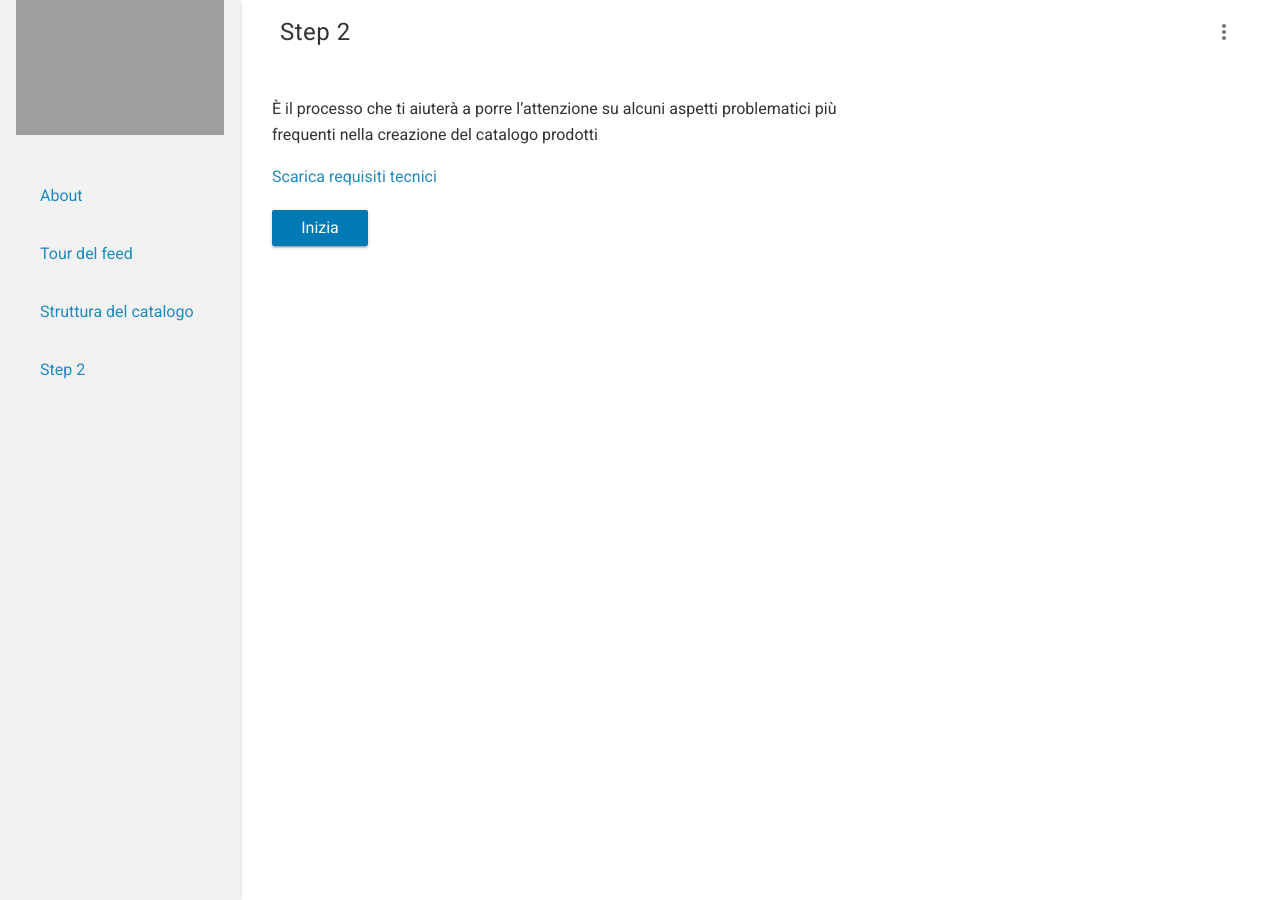
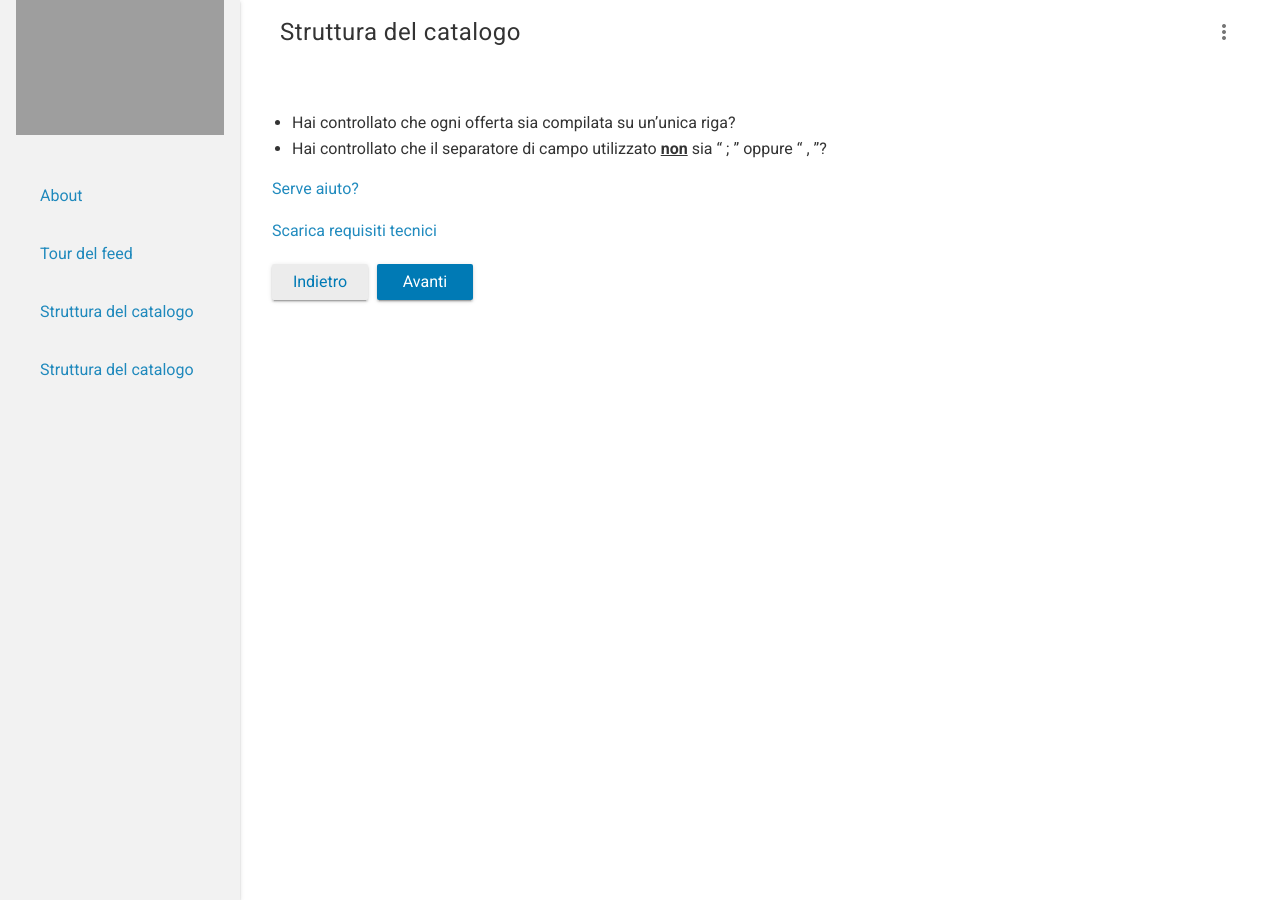
Before and after one commit to noemi-84/tourdelfeed, a Jekyll site: the page built from step-2.html, in a window 1280 px wide. Built offline with Jekyll 4.4.1, drawn with Linux system fonts in a browser that asks for light colours; nearby versions of some CDN libraries; grey boxes are pictures that could not be loaded.

Commit message:
Update from Forestry.io - step-2.html

```diff
--- a/step-2.html
+++ b/step-2.html
@@ -1,9 +1,10 @@
 ---
-title: Step 2
+title: Struttura del catalogo
 layout: default
 ---
-<p>È il processo che ti aiuterà a porre l’attenzione su alcuni aspetti problematici più frequenti nella creazione del catalogo prodotti</p>
-<p> <a class="mdl-navigation__link" href="#">Scarica requisiti tecnici</a></p>
+<ul><li>Hai controllato che ogni offerta sia compilata su un’unica riga?</li><li>Hai controllato che il separatore di campo utilizzato <u><strong>non</strong></u> sia “ ; ” oppure “ , ”?</li></ul>
+<p> <a class="mdl-navigation__link" href="#">Serve aiuto?</a></p><p><a class="mdl-navigation__link" href="#">Scarica requisiti tecnici</a></p>
 <div class="mdl-card__buttons">
-                <a href="about/index.html" class="mdl-button mdl-js-button mdl-js-ripple-effect mdl-button--raised mdl-button--colored">Inizia</a>
+                <a href="index.html" class="mdl-button mdl-js-button mdl-js-ripple-effect mdl-button--raised ">Indietro</a>
+                <a href="struttura-del-catalogo.html" class="mdl-button mdl-js-button mdl-js-ripple-effect mdl-button--raised mdl-button--colored">Avanti</a>
               </div>
```
